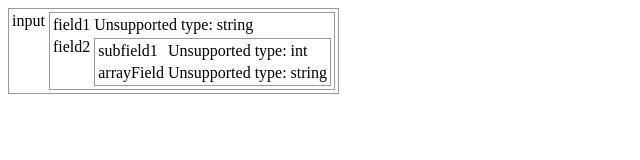
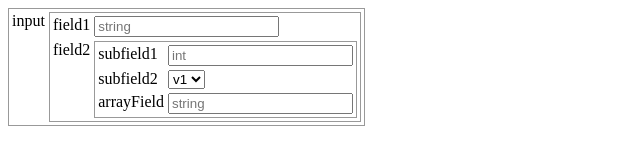
Before and after one commit to troylelandshields/viewify, a plain HTML site: page index.html in a window 1280 px wide. Shown: the whole page, without its empty margins (0-640 px from the left). Drawn offline with Linux system fonts and the light colour scheme.

Commit message:
get enum working

```diff
--- a/index.html
+++ b/index.html
@@ -34,7 +34,13 @@
             }, {
               "fieldName": "subfield2",
               "fieldType": "enum",
-              "values": ["v1", "v2"]
+              "values": [{
+                "display": "v1",
+                "value": 0
+              }, {
+                "display": "v2",
+                "value": 1
+              }]
             }, {
               "fieldName": "arrayField",
               "fieldType": "string",
--- a/viewify.js
+++ b/viewify.js
@@ -1,18 +1,25 @@
 
-// Viewifier.prototype.genericHTML = function(genType) {
-//   var label = this.templates.genericTemplate.labelTemplate.replace(/{{name}}/g, genType.fieldName);
-//   var value = this.templates.genericTemplate.valueTemplate.replace(/{{type}}/g, genType.fieldType);
+Viewifier.prototype.genericHTML = function(genType, parent) {
+  var row = document.createElement("tr");
+  var cell = document.createElement("td");
+  var label = document.createElement("label");
+  label.setAttribute("for", genType.fieldName)
+  var labelText = document.createTextNode(genType.fieldName);
 
-//   if (genType.repeated) {
-//     value = value.replace(/{{add}}/g, this.templates.addTemplate).replace(/{{remove}}/g, this.templates.removeTemplate);
-//   } else {
-//     value = value.replace(/{{add}}/g, "").replace(/{{remove}}/g, "");
-//   }
+  label.appendChild(labelText);
+  cell.appendChild(label);
+  row.appendChild(cell);
 
-//   // need add button to add control
 
-//   return label+value;
-// }
+  var valueCell = document.createElement("td");
+  var input = document.createElement("input");
+  input.setAttribute("type", "text");
+  input.setAttribute("placeholder", genType.fieldType);
+  valueCell.appendChild(input);
+  row.appendChild(valueCell);
+
+  parent.appendChild(row);
+}
 
 Viewifier.prototype.unknownHTML = function(unknownType, parent) {
   var row = document.createElement("tr");
@@ -33,34 +40,58 @@ Viewifier.prototype.unknownHTML = function(unknownType, parent) {
   parent.appendChild(row);
 }
 
-// Viewifier.prototype.stringHTML = function(strType) {
-//   if (!this.templates.stringTemplate) {
-//     return this.genericHTML(strType);
-//   }
+Viewifier.prototype.stringHTML = function(strType, parent) {
+  return this.genericHTML(strType, parent);
+};
 
-//   return this.templates.stringTemplate.replace(/{{name}}/g, strType.fieldName).replace(/{{type}}/g, strType.fieldType);
-// };
+Viewifier.prototype.intHTML = function(intType, parent) {
+  return this.genericHTML(intType, parent);
+};
 
-// Viewifier.prototype.intHTML = function(intType) {
-//   if (!this.templates.stringTemplate) {
-//     return this.genericHTML(intType);
-//   }
+Viewifier.prototype.enumHTML = function(enumType, parent) {
 
-//   return this.templates.intTemplate.replace(/{{name}}/g, intType.fieldName).replace(/{{type}}/g, intType.fieldType);
-// };
+  // enumTemplate : {
+  //   labelTemplate: "<tr><td><label for='{{name}}'>{{name}}</label></td>",
+  //   valueTemplate: "<td><table class='{{type}}Value value'><tr><td><select id='{{name}}></select>{{remove}}</td></tr>{{add}}</table></td></tr>"
+  // }
 
-Viewifier.prototype.enumHTML = function(enumType) {
+  var row = document.createElement("tr");
+  var cell = document.createElement("td");
+  var label = document.createElement("label");
+  label.setAttribute("for", enumType.fieldName);
+  var labelText = document.createTextNode(enumType.fieldName);
 
-  var label = this.templates.enumTemplate.labelTemplate.replace(/{{name}}/g, enumType.fieldName);
-  var value = this.templates.enumTemplate.valueTemplate.replace(/{{type}}/g, enumType.fieldType);
+  label.appendChild(labelText);
+  cell.appendChild(label);
+  row.appendChild(cell);
 
-  if (enumType.repeated) {
-    value = value.replace(/{{add}}/g, this.templates.addTemplate).replace(/{{remove}}/g, this.templates.removeTemplate);
-  } else {
-    value = value.replace(/{{add}}/g, "").replace(/{{remove}}/g, "");
-  }
 
-  return label+value;
+  var valueCell = document.createElement("td");
+  var select = document.createElement("select");
+
+  enumType.values.forEach(function(v){
+    var opt = document.createElement("option");
+    opt.text = v.display;
+    opt.value = v.value;
+    select.add(opt);
+  });
+
+  valueCell.appendChild(select);
+  row.appendChild(valueCell);
+
+  parent.appendChild(row);
+
+
+  // var label = this.templates.enumTemplate.labelTemplate.replace(/{{name}}/g, enumType.fieldName);
+  // var value = this.templates.enumTemplate.valueTemplate.replace(/{{type}}/g, enumType.fieldType);
+
+  // if (enumType.repeated) {
+  //   value = value.replace(/{{add}}/g, this.templates.addTemplate).replace(/{{remove}}/g, this.templates.removeTemplate);
+  // } else {
+  //   value = value.replace(/{{add}}/g, "").replace(/{{remove}}/g, "");
+  // }
+
+  // return label+value;
 };
 
 Viewifier.prototype.objectHTML = function(obj, parent) {
@@ -83,12 +114,11 @@ Viewifier.prototype.objectHTML = function(obj, parent) {
   nameCell.appendChild(nameText);
   row.appendChild(nameCell);
 
-  var valueTable = document.createElement("table")
+  var valueTable = document.createElement("table");
   valueTable.classList.add("nested");
   valueTable.classList.add("value");
 
   // var valueRow = document.createElement("tr")
-
 
   obj.fieldDef.forEach(function(o) {
     var fName = o.fieldType + "HTML";
```
